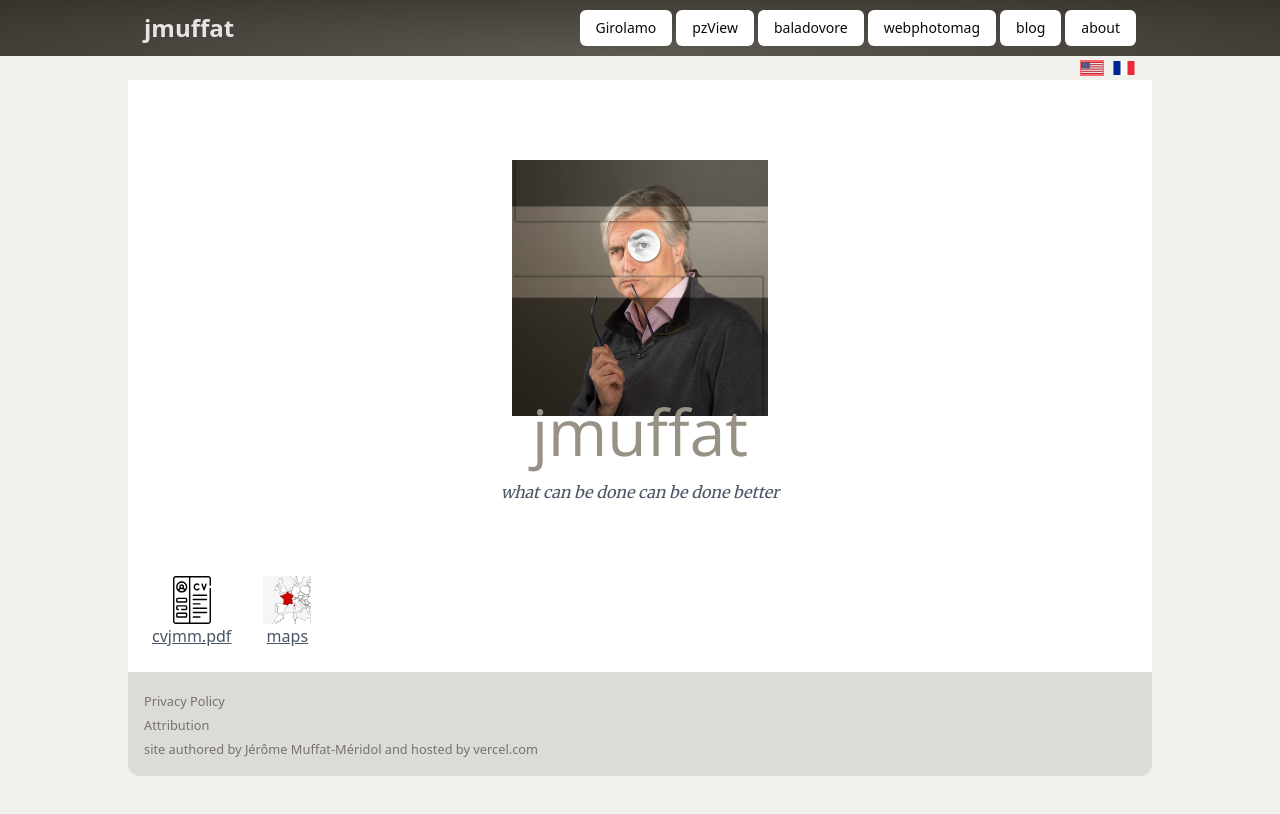
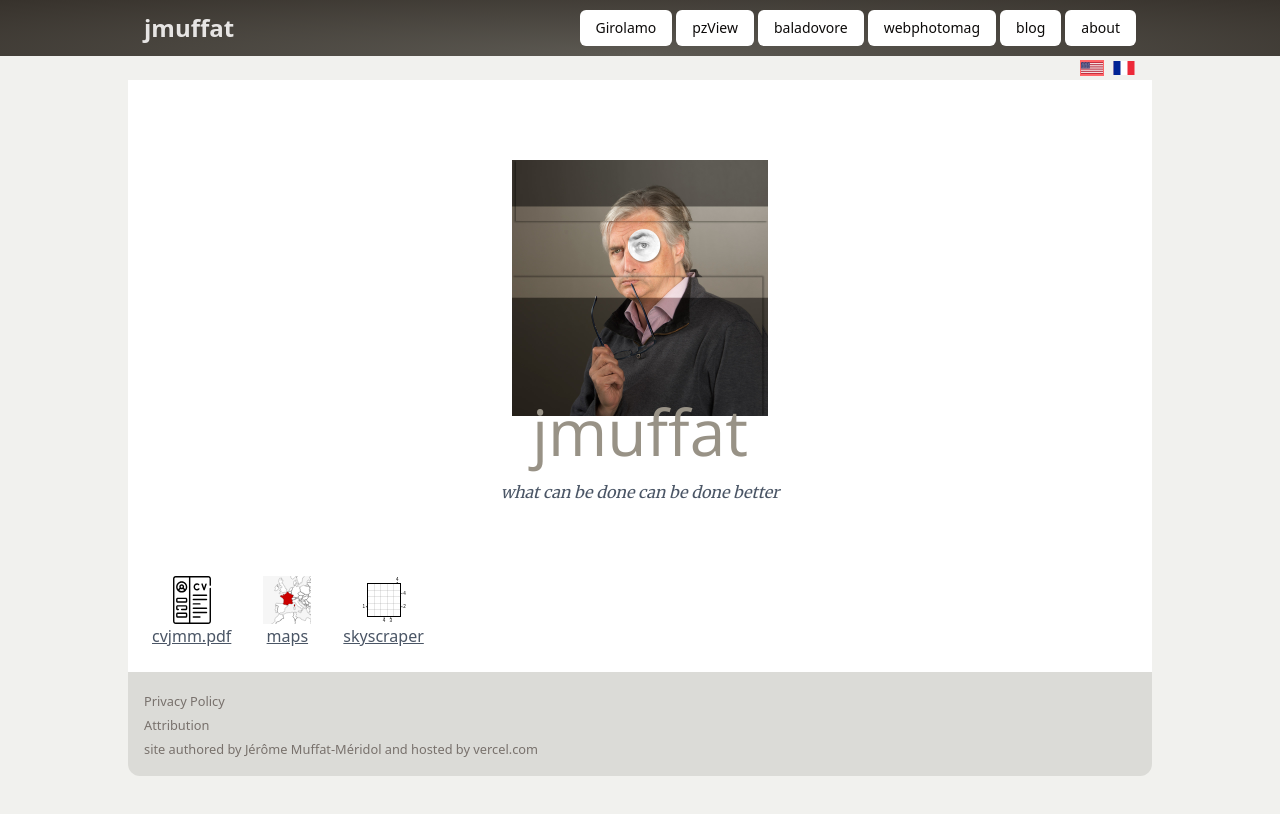
Before and after one commit to jmuffat/jmuffat.com, a Next.js app: page /en/ in a window 1280 px wide. Shown: the top 814 px of the page. Built offline with nearby package versions, Linux system fonts and the light colour scheme.

Commit message:
add icon +bugfix

```diff
--- a/app/[lang]/page.js
+++ b/app/[lang]/page.js
@@ -5,6 +5,7 @@ import {NarrowPageBody} from '@/components/narrow-body'
 import cover from '@/data/2019-jerlock.jpg'
 import iconCv from '@/data/cv.svg'
 import iconMap from '@/data/map.svg'
+import iconSksc from '@/data/skyscraper.svg'
 
 import { Open_Sans, Merriweather } from 'next/font/google'
 const openSans = Open_Sans({ subsets: ['latin'] })
@@ -34,6 +35,7 @@ export default async function HomePage({params}) {
             <div className="flex flex-row gap-4">
                 <Icon icon={iconCv} href="/download/cvjmm.pdf" hasLocale target="_blank">cvjmm.pdf</Icon>
                 <Icon icon={iconMap} href="/maps">maps</Icon>
+                <Icon icon={iconSksc} href="/skyscraper">skyscraper</Icon>
             </div>
         </NarrowPageBody>
     )
--- a/app/[lang]/skyscraper/solve/s04-hidden-pair.js
+++ b/app/[lang]/skyscraper/solve/s04-hidden-pair.js
@@ -1,6 +1,5 @@
 import { popCount } from '../util'
 import { pencilCell,candidateMask,solveStep, gridCoords } from '../state'
-
 
 export function findHiddenPair(state) {
     const {sz,c} = state
@@ -71,7 +70,7 @@ export function findHiddenPair(state) {
             }
         }
         // find pairs
-        const change = findPairs(`col ${i+1}`, where, 0,i, 1,0)
+        const change = findPairs(where, 0,i, 1,0)
         if (change) return change
     }
 }
```
Also changed, not shown: data/skyscraper.svg (added).
